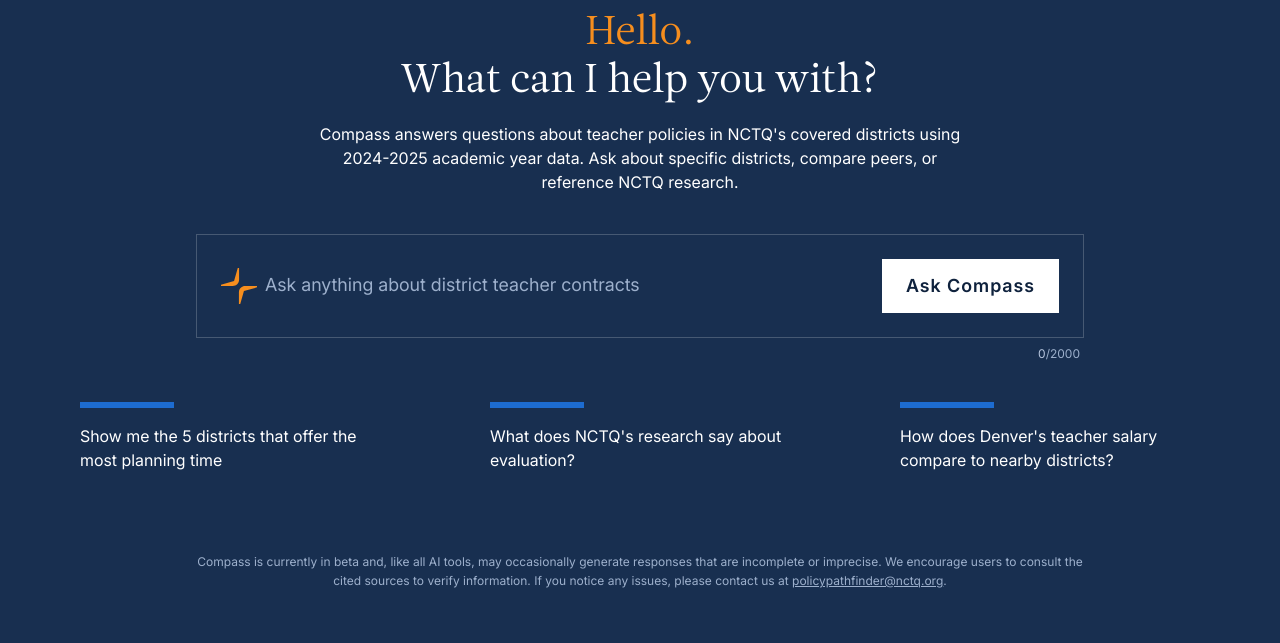
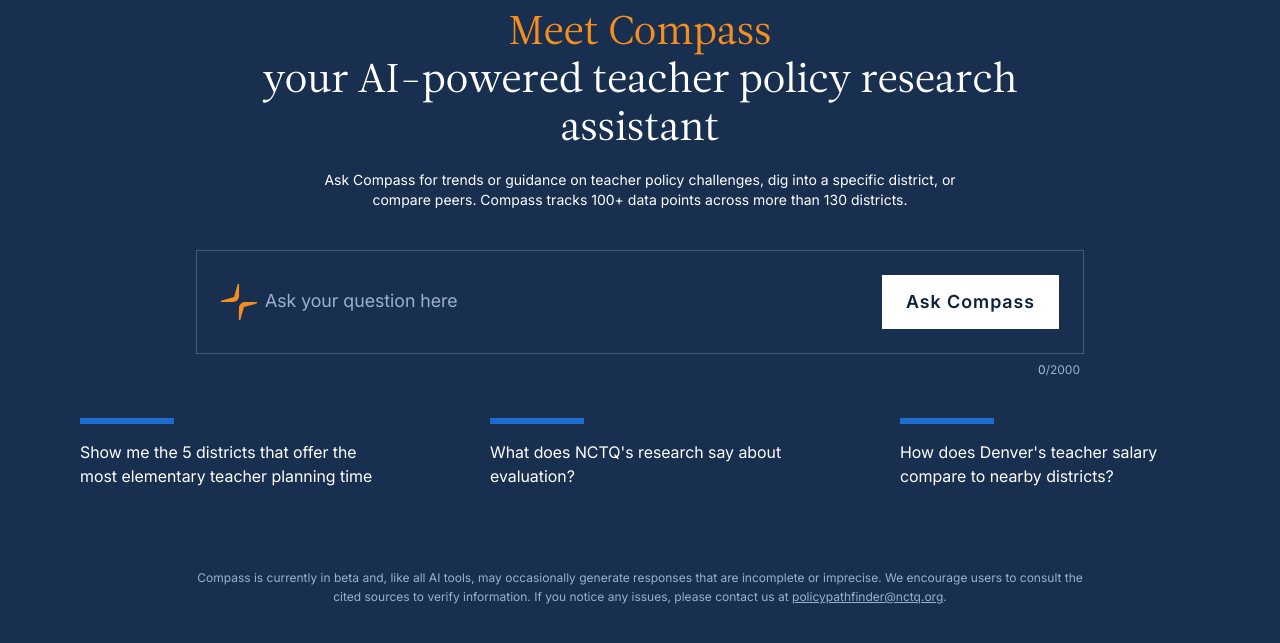
Before and after one commit to Starling-Strategy/compass, a PHP site: page / in a window 1280 px wide. Shown: the part 88-731 px from the top of the page. Run offline with PHP 8.4, Linux system fonts and the light colour scheme.

Commit message:
Update Compass welcome copy and starter prompt (#71)
* feat(frontend): update Compass welcome copy

* fix(frontend): remove unlinked demo call to action

```diff
--- a/frontend/public/index.php
+++ b/frontend/public/index.php
@@ -147,14 +147,14 @@ $maxMessageChars = (int)($_ENV['COMPASS_CHAT_MESSAGE_MAX_CHARS'] ?? getenv('COMP
 
       <!-- Headline -->
       <section class="text-center max-w-prompt mx-auto space-y-md mb-xl" id="headline">
-        <h3 class="font-serif font-regular text-headline-sm md:text-headline">
-          <span class="text-text-accent">Hello.</span><br />
-          What can I help you with?
-        </h3>
-        <p class="text-base text-white max-w-[656px] mx-auto">
-          Compass answers questions about teacher policies in NCTQ's covered
-          districts using 2024-2025 academic year data. Ask about specific
-          districts, compare peers, or reference NCTQ research.
+        <h1 class="font-serif font-regular text-headline-sm md:text-headline">
+          <span class="text-text-accent">Meet Compass</span><br />
+          <span class="text-white">your AI-powered teacher policy research assistant</span>
+        </h1>
+        <p class="text-sm text-white max-w-[656px] mx-auto">
+          Ask Compass for trends or guidance on teacher policy challenges, dig into a
+          specific district, or compare peers. Compass tracks 100+ data points across
+          more than 130 districts.
         </p>
       </section>
 
@@ -178,8 +178,8 @@ $maxMessageChars = (int)($_ENV['COMPASS_CHAT_MESSAGE_MAX_CHARS'] ?? getenv('COMP
           <input
             type="text"
             id="input"
-            placeholder="Ask anything about district teacher contracts"
-            aria-label="Ask anything about district teacher contracts"
+            placeholder="Ask your question here"
+            aria-label="Ask your question here"
             class="flex-1 min-w-0 bg-transparent text-body placeholder-on-dark-subtle focus:outline-none"
             autocomplete="off"
             maxlength="<?php echo $maxMessageChars; ?>" />
--- a/frontend/public/sample-questions.php
+++ b/frontend/public/sample-questions.php
@@ -13,7 +13,7 @@
       <button class="md:max-w-[300px] sampleQuestionCard cursor-pointer text-left">
         <div class="h-[6px] w-[94px] bg-[#1D6CD0] mb-4"></div>
         <p class="text-sample font-regular sampleQuestionsItem">
-          Show me the 5 districts that offer the most planning time
+          Show me the 5 districts that offer the most elementary teacher planning time
         </p>
       </button>
 
```
Also changed, not shown: frontend/tests/welcome-copy.test.mjs (added, +35 -0 lines), frontend/public/assets/js/ui/cleanup.js.
